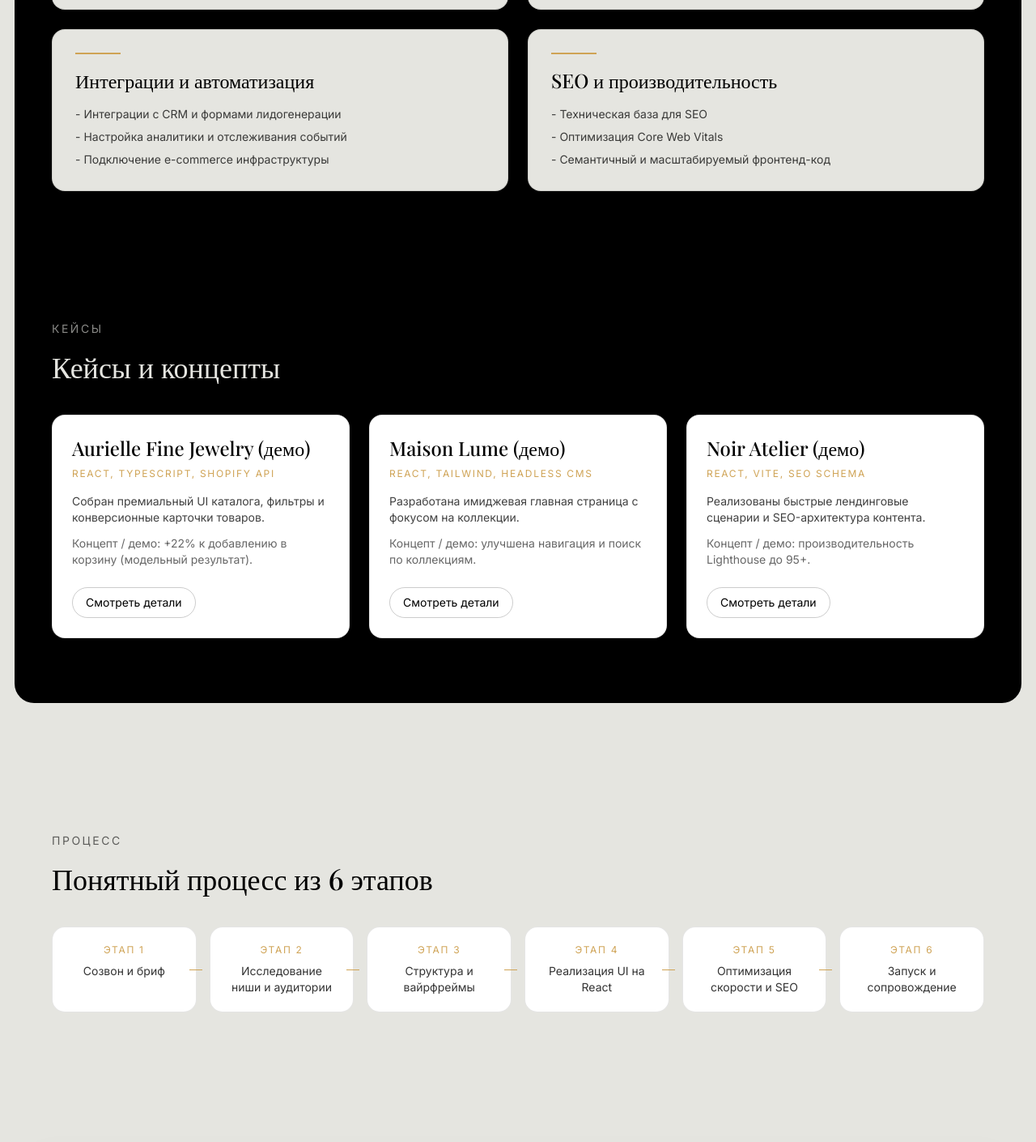
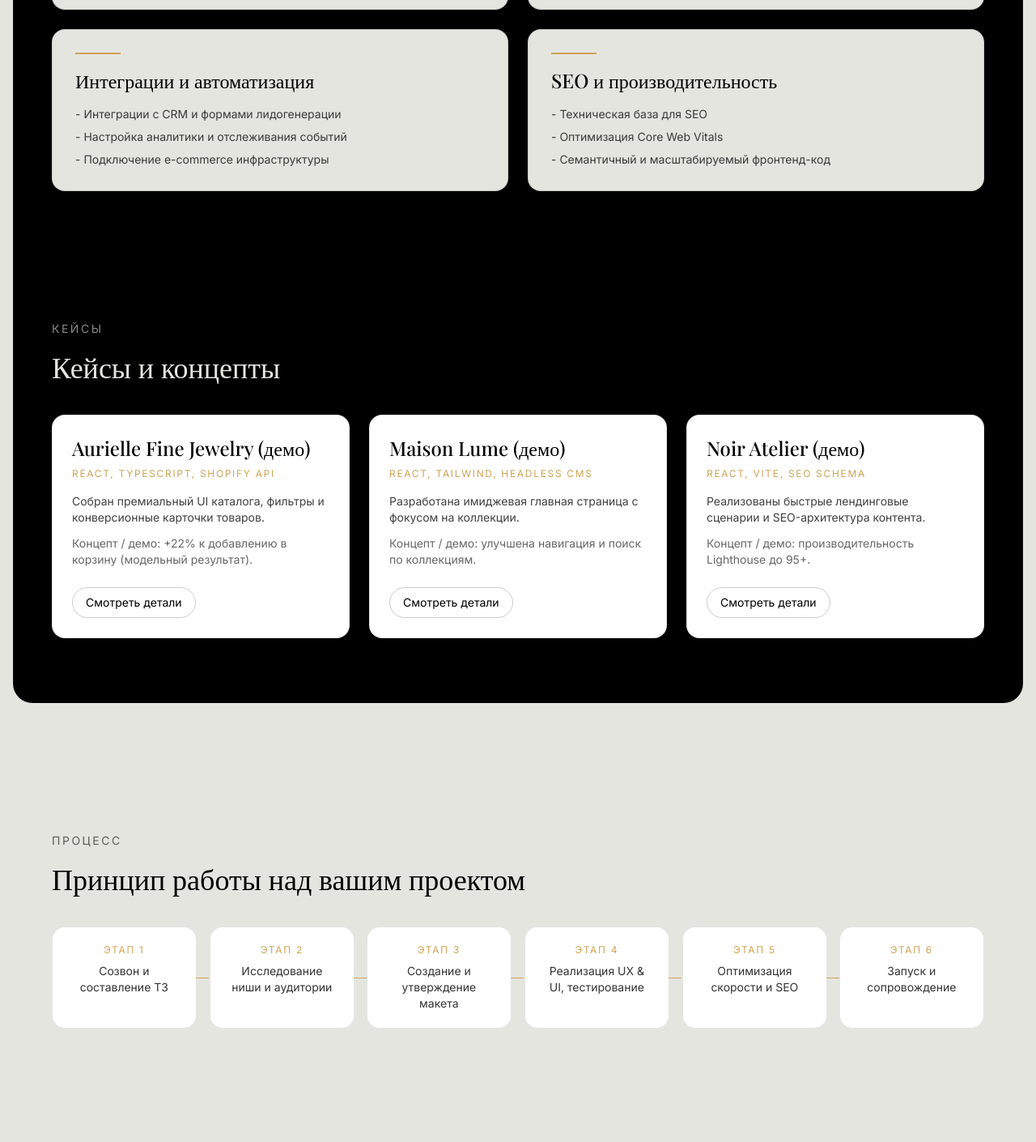
Before and after one commit to z1ec/RDN-JewelryDEV-landing, a React (Vite) app: page / in a window 1280 px wide. Shown: the part 1757-3167 px from the top of the page at 81% size. Built offline with nearby package versions, Linux system fonts and the light colour scheme.

Commit message:
fix problem with scrolling on mobile devices

```diff
--- a/src/components/Process.tsx
+++ b/src/components/Process.tsx
@@ -1,29 +1,62 @@
+import { useEffect, useRef } from "react";
+
 const steps = [
-  "Созвон и бриф",
+  "Созвон и составление ТЗ",
   "Исследование ниши и аудитории",
-  "Структура и вайрфреймы",
-  "Реализация UI на React",
+  "Создание и утверждение макета",
+  "Реализация UX & UI, тестирование",
   "Оптимизация скорости и SEO",
   "Запуск и сопровождение",
 ];
 
 export default function Process() {
+  const sectionRef = useRef<HTMLElement | null>(null);
+
+  useEffect(() => {
+    const section = sectionRef.current;
+    if (!section) return;
+
+    const cards = Array.from(section.querySelectorAll<HTMLElement>("[data-step-card]"));
+    if (!cards.length) return;
+
+    if (window.matchMedia("(prefers-reduced-motion: reduce)").matches) {
+      cards.forEach((card) => card.classList.add("is-visible"));
+      return;
+    }
+
+    const observer = new IntersectionObserver(
+      (entries) => {
+        entries.forEach((entry) => {
+          if (!entry.isIntersecting) return;
+          entry.target.classList.add("is-visible");
+          observer.unobserve(entry.target);
+        });
+      },
+      { threshold: 0.2, rootMargin: "0px 0px -10% 0px" }
+    );
+
+    cards.forEach((card) => observer.observe(card));
+    return () => observer.disconnect();
+  }, []);
+
   return (
-    <section id="process" className="bg-ivory py-20">
+    <section ref={sectionRef} id="process" className="bg-ivory py-20">
       <div className="mx-auto max-w-[1200px] px-6">
         <p className="text-sm uppercase tracking-[0.18em] text-eerie/60">Процесс</p>
         <h2 className="mt-4 font-serif text-3xl md:text-4xl">
-          Понятный процесс из 6 этапов
+          Принцип работы над вашим проектом
         </h2>
 
         <div className="mt-10 grid gap-4 md:grid-cols-2 lg:grid-cols-6">
           {steps.map((step, index) => (
             <div
               key={step}
-              className="relative rounded-2xl border border-black/10 bg-white p-5 text-center"
+              data-step-card
+              style={{ transitionDelay: `${index * 140}ms` }}
+              className="relative rounded-2xl border border-black/10 bg-white p-5 text-center opacity-0 translate-y-6 transition-[opacity,transform,border-color] duration-700 ease-out will-change-transform [&.is-visible]:translate-y-0 [&.is-visible]:opacity-100"
             >
               {index < steps.length - 1 && (
-                <div className="absolute -right-2 top-1/2 hidden h-[1px] w-4 bg-gold lg:block" />
+                <div className="absolute -right-4 top-1/2 hidden h-[1px] w-4 bg-gold lg:block" />
               )}
               <p className="text-xs uppercase tracking-[0.14em] text-gold">
                 Этап {index + 1}
--- a/src/components/Services.tsx
+++ b/src/components/Services.tsx
@@ -55,7 +55,7 @@ export default function Services() {
       );
       if (!workSection || blocks.length === 0) return;
 
-      const viewportHeight = window.innerHeight || 1;
+      const viewportHeight = document.documentElement.clientHeight || window.innerHeight || 1;
       const startLine = viewportHeight * 0.3;
       const endLine = viewportHeight * 0.7;
       const servicesRect = servicesSection.getBoundingClientRect();
@@ -80,16 +80,14 @@ export default function Services() {
 
       blocks.forEach((block) => {
         const corners = block.dataset.syncCorners;
-        block.style.marginInline = `${inset.toFixed(2)}px`;
+        const sideInset = `${inset.toFixed(2)}px`;
 
         if (corners === "top") {
-          block.style.borderTopLeftRadius = `${baseRadius}px`;
-          block.style.borderTopRightRadius = `${baseRadius}px`;
+          block.style.clipPath = `inset(0 ${sideInset} 0 ${sideInset} round ${baseRadius}px ${baseRadius}px 0 0)`;
         }
 
         if (corners === "bottom") {
-          block.style.borderBottomLeftRadius = `${baseRadius}px`;
-          block.style.borderBottomRightRadius = `${baseRadius}px`;
+          block.style.clipPath = `inset(0 ${sideInset} 0 ${sideInset} round 0 0 ${baseRadius}px ${baseRadius}px)`;
         }
       });
     };
@@ -115,7 +113,7 @@ export default function Services() {
       <div
         data-sync-black-block
         data-sync-corners="top"
-        className="bg-eerie py-20 will-change-[margin,border-radius]"
+        className="bg-eerie py-20 will-change-[clip-path]"
       >
         <div className="mx-auto max-w-[1200px] px-6">
           <p className="text-sm uppercase tracking-[0.18em] text-ivory/60">Услуги</p>
--- a/src/components/Work.tsx
+++ b/src/components/Work.tsx
@@ -25,7 +25,7 @@ export default function Work() {
       <div
         data-sync-black-block
         data-sync-corners="bottom"
-        className="bg-eerie py-20 will-change-[margin,border-radius]"
+        className="bg-eerie py-20 will-change-[clip-path]"
       >
         <div className="mx-auto max-w-[1200px] px-6">
           <p className="text-sm uppercase tracking-[0.18em] text-ivory/60">Кейсы</p>
```
